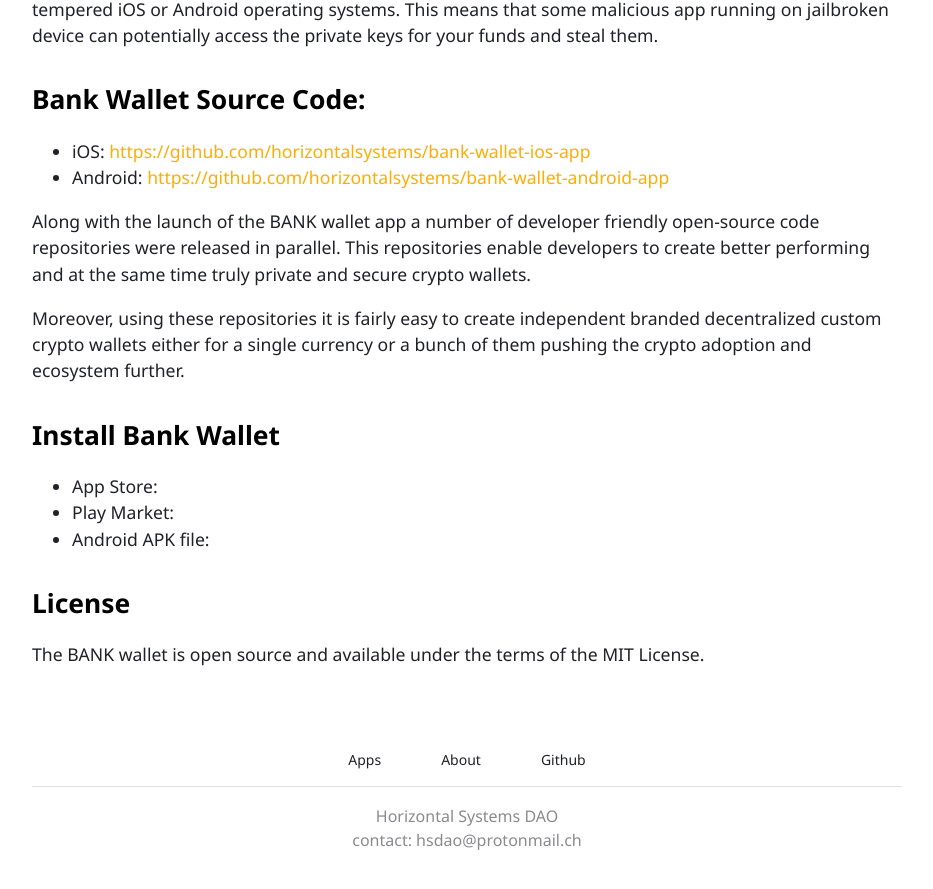
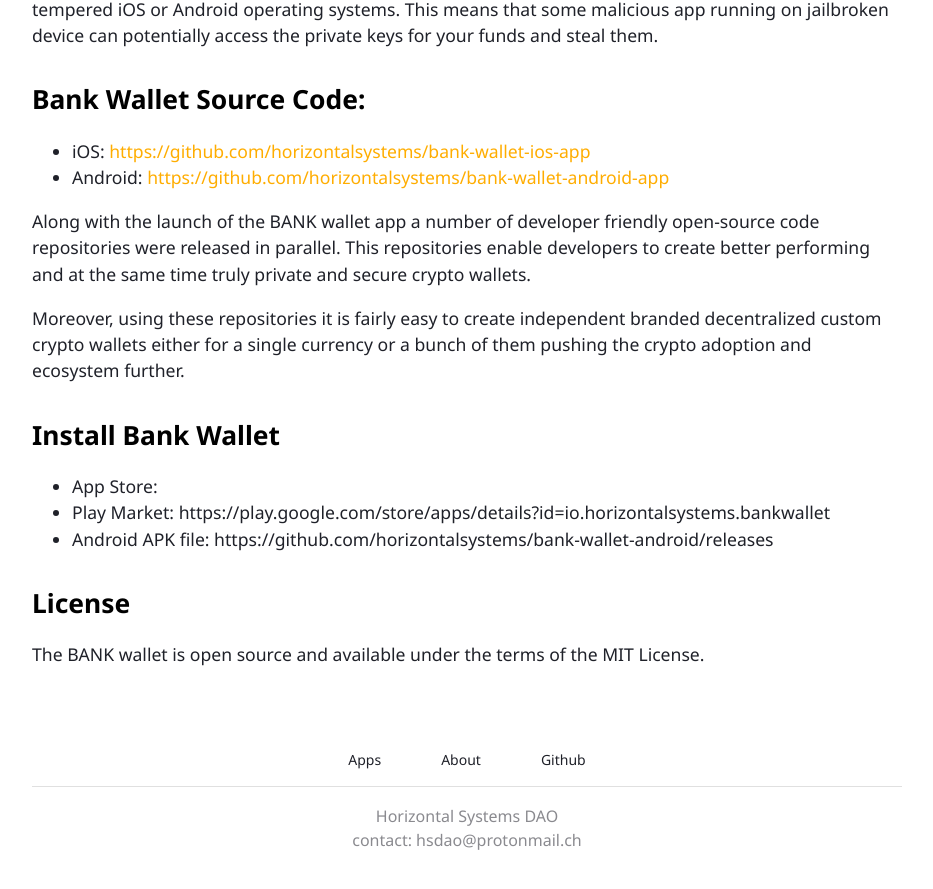
Before and after one commit to horizontalsystems/horizontalsystems.github.io, a Jekyll site: the page built from dapps/bank-wallet.md, in a window 1280 px wide and 900 px high, scrolled down 3104 px. Shown: the top 889 px of the window, without its empty margins (173-1106 px from the left). Built offline with Jekyll 4.4.1, drawn with Linux system fonts in a browser that asks for light colours; some of the changed lines change nothing that is shown.

Commit message:
Update bank-wallet.md
Added Links: Play Market, Github/Android apk file

```diff
--- a/dapps/bank-wallet.md
+++ b/dapps/bank-wallet.md
@@ -52,8 +52,8 @@
 ## Install Bank Wallet
 
 - App Store:
-- Play Market:
-- Android APK file:
+- Play Market: https://play.google.com/store/apps/details?id=io.horizontalsystems.bankwallet
+- Android APK file: https://github.com/horizontalsystems/bank-wallet-android/releases
 
 ## License
 
```
